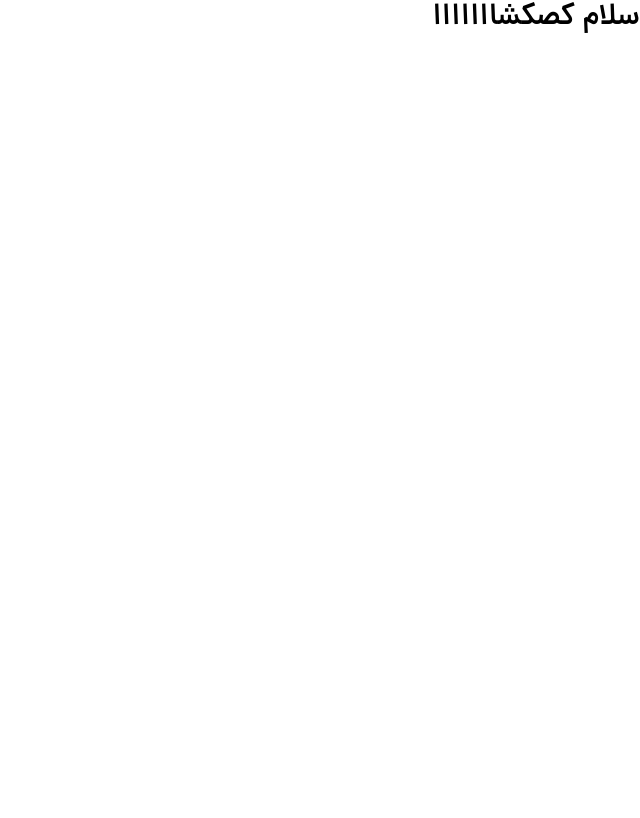
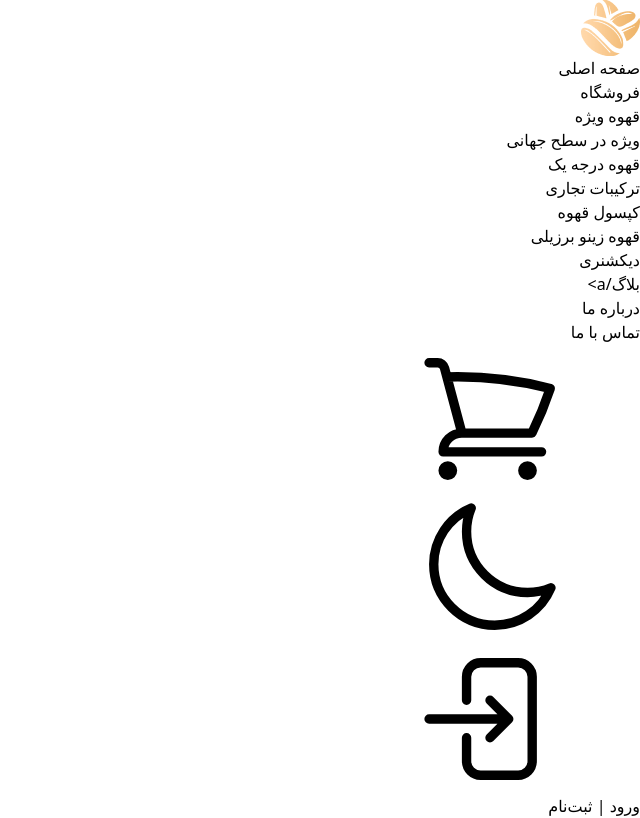
Before and after one commit to awmiri/coffee_web, a website: page public/index.html in a window 1280 px wide. Shown: the whole page, without its empty margins (640-1280 px from the left). Drawn offline with Linux system fonts and the light colour scheme.

Commit message:
add pic & and create js file and done header html

```diff
--- a/public/index.html
+++ b/public/index.html
@@ -5,11 +5,104 @@
     <meta name="viewport" content="width=device-width, initial-scale=1.0">
     <meta http-equiv="X-UA-Compatible" content="ie=edge">
     <link rel="stylesheet" href="./style/app.css">
+    <link rel="shortcut icon" href="./image/fav-icon.png" type="image/x-icon">
     <title>coffee web</title>
 </head>
 <body>
+    <svg class="hidden">
+        <symbol id="shop_card" fill="none" viewBox="0 0 24 24" stroke-width="1.5" stroke="currentColor">
+            <path stroke-linecap="round" stroke-linejoin="round" d="M2.25 3h1.386c.51 0 .955.343 1.087.835l.383 1.437M7.5 14.25a3 3 0 0 0-3 3h15.75m-12.75-3h11.218c1.121-2.3 2.1-4.684 2.924-7.138a60.114 60.114 0 0 0-16.536-1.84M7.5 14.25 5.106 5.272M6 20.25a.75.75 0 1 1-1.5 0 .75.75 0 0 1 1.5 0Zm12.75 0a.75.75 0 1 1-1.5 0 .75.75 0 0 1 1.5 0Z" />
+        </symbol>
+        <symbol id="moon" fill="none" viewBox="0 0 24 24" stroke-width="1.5" stroke="currentColor">
+            <path stroke-linecap="round" stroke-linejoin="round" d="M21.752 15.002A9.72 9.72 0 0 1 18 15.75c-5.385 0-9.75-4.365-9.75-9.75 0-1.33.266-2.597.748-3.752A9.753 9.753 0 0 0 3 11.25C3 16.635 7.365 21 12.75 21a9.753 9.753 0 0 0 9.002-5.998Z" />
+        </symbol>
+        <symbol id="sun" fill="none" viewBox="0 0 24 24" stroke-width="1.5" stroke="currentColor">
+            <path stroke-linecap="round" stroke-linejoin="round" d="M12 3v2.25m6.364.386-1.591 1.591M21 12h-2.25m-.386 6.364-1.591-1.591M12 18.75V21m-4.773-4.227-1.591 1.591M5.25 12H3m4.227-4.773L5.636 5.636M15.75 12a3.75 3.75 0 1 1-7.5 0 3.75 3.75 0 0 1 7.5 0Z" />
+        </symbol>
+        <symbol id="arrow-right-end-on-rectangle" fill="none" viewBox="0 0 24 24" stroke-width="1.5" stroke="currentColor">
+            <path stroke-linecap="round" stroke-linejoin="round" d="M8.25 9V5.25A2.25 2.25 0 0 1 10.5 3h6a2.25 2.25 0 0 1 2.25 2.25v13.5A2.25 2.25 0 0 1 16.5 21h-6a2.25 2.25 0 0 1-2.25-2.25V15M12 9l3 3m0 0-3 3m3-3H2.25" />
+        </symbol>
+    </svg>
 
-    <h4 class=" font-DanaDemiBold text-3xl">سلام کصکشااااااا</h4>
+    <header>
+       <div>
+         <!-- title & logo -->
+         <nav>
+            <!-- logo -->
+            <img src="./image/app-logo.png" alt="GOLDEN COFFEE">
+            <!-- title -->
+            <ul>
+                <li>
+                    <a href="#">صفحه اصلی</a>
+                </li>
+                <li>
+                    <a href="#">فروشگاه</a>
+                    <!-- sub menu -->
+                     <ul>
+                        <li>
+                            <a href="#">قهوه ویژه</a>
+                        </li>
+                        <li>
+                            <a href="#">ویژه در سطح جهانی</a>
+                        </li>
+                        <li>
+                            <a href="#">قهوه درجه یک</a>
+                        </li>
+                        <li>
+                            <a href="#">ترکیبات تجاری</a>
+                        </li>
+                        <li>
+                            <a href="#">کپسول قهوه </a>
+                        </li>
+                        <li>
+                            <a href="#">قهوه زینو برزیلی</a>
+                        </li>
+                    </ul>
+                </li>
+                <li>
+                    <a href="#">دیکشنری</a>
+                </li>
+                <li>
+                    <a href="#">بلاگ/a>
+                </li>
+                <li>
+                    <a href="#">درباره ما</a>
+                </li>
+                <li>
+                    <a href="#">تماس با ما</a>
+                </li>
+            </ul>
+        </nav>
+        <!-- login & switch tem -->
+        <div>
+            <!-- switch tem & shop card -->
+            <div>
+                <!-- shop card btn -->
+                <div>
+                    <svg>
+                        <use xlink:href="#shop_card"></use>
+                    </svg>
+                </div>
+                <!-- switch tem btn -->
+                <div>
+                    <svg>
+                        <use xlink:href="#moon"></use>
+                    </svg>
+                </div>
+            </div>
+            <!-- login btn-->
+            <a href="#">
+                <svg>
+                    <use xlink:href="#arrow-right-end-on-rectangle"></use>
+                </svg>
+                ورود  |  ثبت‌نام
+            </a>
+        </div>
+       </div>
+    </header>
 
+
+
+    <script src="./scrips/app.js"></script>
 </body>
 </html>
```
Also changed, not shown: public/image/app-logo.png (added), public/image/fav-icon.png (added), public/image/svgs/app-logo-type.svg (added), public/image/svgs/app-logo.svg (added), public/scrips/app.js (added), public/style/app.css.
